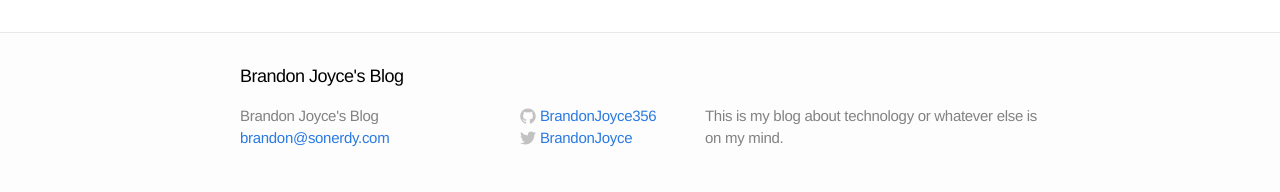
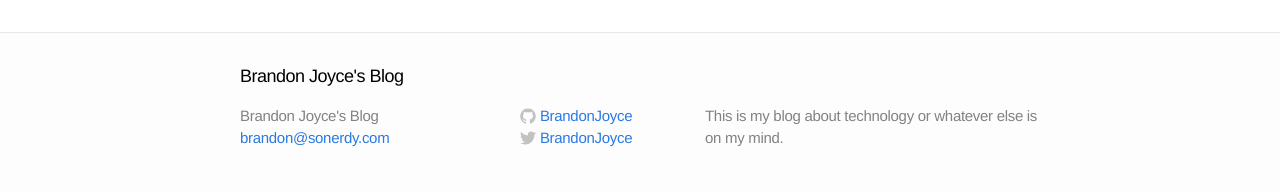
Before and after one commit to BrandonJoyce356/BrandonJoyce356.github.io, a Jekyll site: the page built from index.html, in a window 1280 px wide. Shown: the part 1674-1866 px from the top of the page. Built offline with Jekyll 4.4.1, drawn with Linux system fonts in a browser that asks for light colours.

Commit message:
Fixing github link

```diff
--- a/_includes/footer.html
+++ b/_includes/footer.html
@@ -14,7 +14,7 @@
     <div class="footer-col-2 column">
       <ul>
         <li>
-          <a href="https://github.com/BrandonJoyce356">
+          <a href="https://github.com/brandonjoyce">
             <span class="icon github">
               <svg version="1.1" class="github-icon-svg" xmlns="http://www.w3.org/2000/svg" xmlns:xlink="http://www.w3.org/1999/xlink" x="0px" y="0px"
                  viewBox="0 0 16 16" enable-background="new 0 0 16 16" xml:space="preserve">
@@ -29,7 +29,7 @@
                 c0,0.208,0.14,0.449,0.534,0.373c3.081-1.028,5.302-3.935,5.302-7.362C15.76,3.906,12.285,0.431,7.999,0.431z"/>
               </svg>
             </span>
-            <span class="username">BrandonJoyce356</span>
+            <span class="username">BrandonJoyce</span>
           </a>
         </li>
         <li>
```
